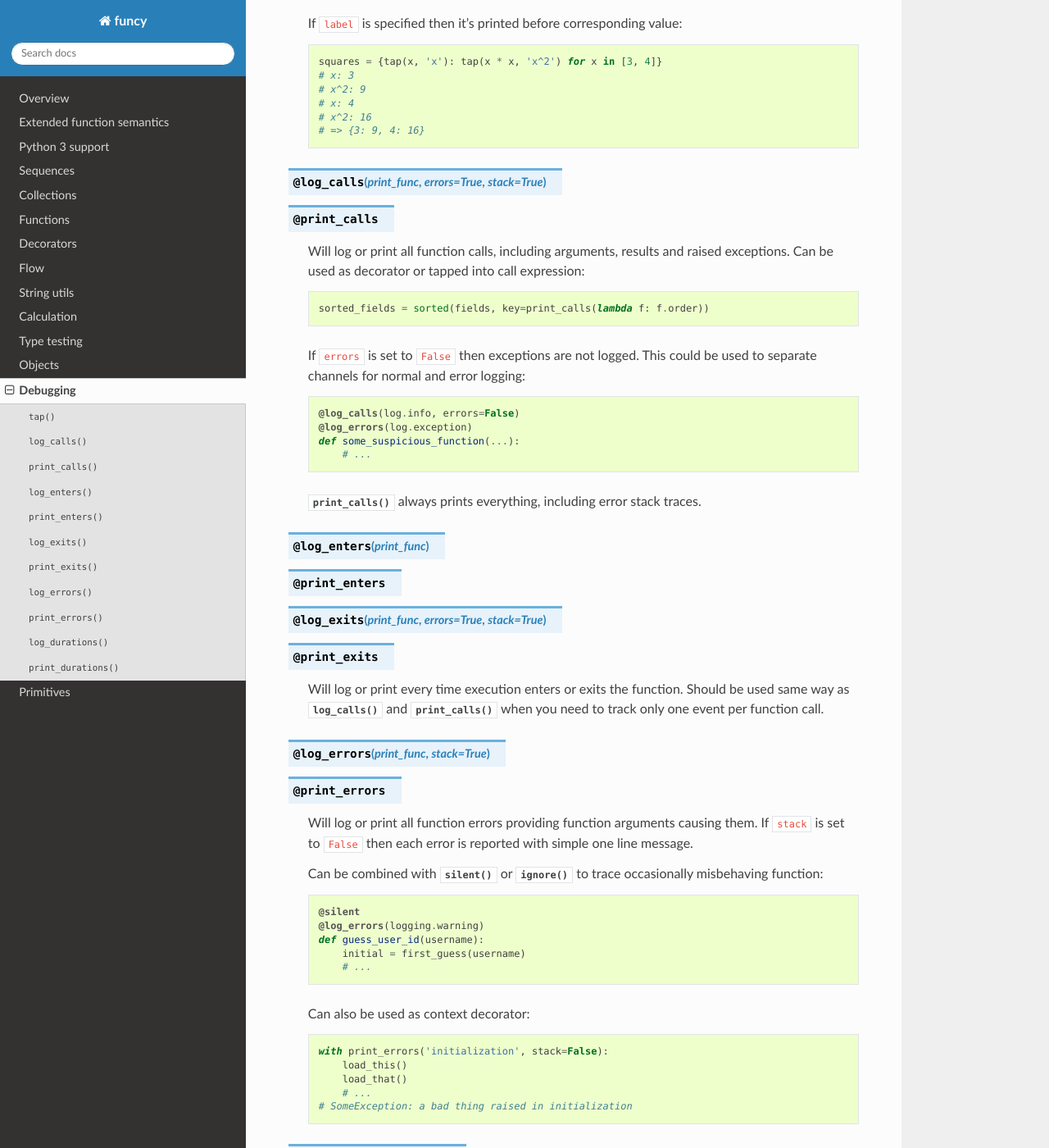
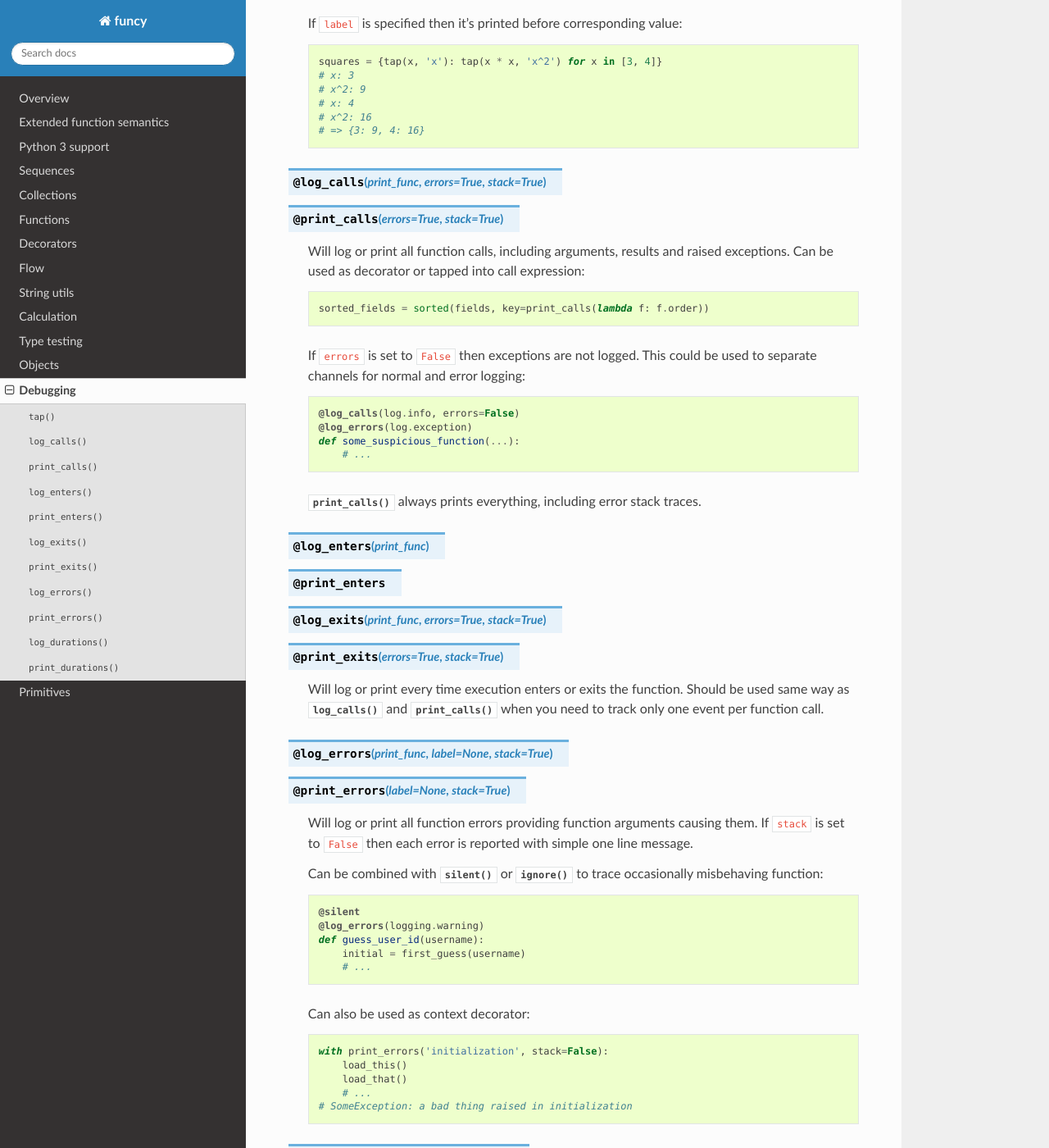
Before and after one commit to Jamaal224/funcy, a Sphinx documentation site: the page built from docs/debug.rst, in a window 1280 px wide and 1400 px high, scrolled down 307 px. Shown: the whole window at 82% size. Built offline with Sphinx 7.4.7 and the Read the Docs theme 2.0.0, drawn with Linux system fonts in a browser that asks for light colours; some of the changed text lies outside the part shown.

Commit message:
Update signatures for logging utils

```diff
--- a/docs/debug.rst
+++ b/docs/debug.rst
@@ -19,7 +19,7 @@ Debugging
 
 
 .. decorator:: log_calls(print_func, errors=True, stack=True)
-               print_calls
+               print_calls(errors=True, stack=True)
 
     Will log or print all function calls, including arguments, results and raised exceptions. Can be used as decorator or tapped into call expression::
 
@@ -38,14 +38,14 @@ Debugging
 .. decorator:: log_enters(print_func)
                print_enters
                log_exits(print_func, errors=True, stack=True)
-               print_exits
+               print_exits(errors=True, stack=True)
 
     Will log or print every time execution enters or exits the function. Should be used same way as :func:`log_calls` and :func:`print_calls` when you need to track only one event per
     function call.
 
 
-.. decorator:: log_errors(print_func, stack=True)
-               print_errors
+.. decorator:: log_errors(print_func, label=None, stack=True)
+               print_errors(label=None, stack=True)
 
     Will log or print all function errors providing function arguments causing them. If ``stack``
     is set to ``False`` then each error is reported with simple one line message.
@@ -67,8 +67,8 @@ Debugging
         # SomeException: a bad thing raised in initialization
 
 
-.. decorator:: log_durations(print_func)
-               print_durations
+.. decorator:: log_durations(print_func, label=None)
+               print_durations(label=None)
 
     Will time each function call and log or print its duration. Can also be used as context manager::
 
```
